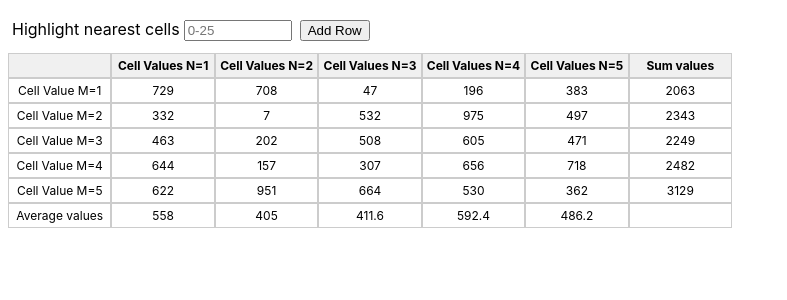
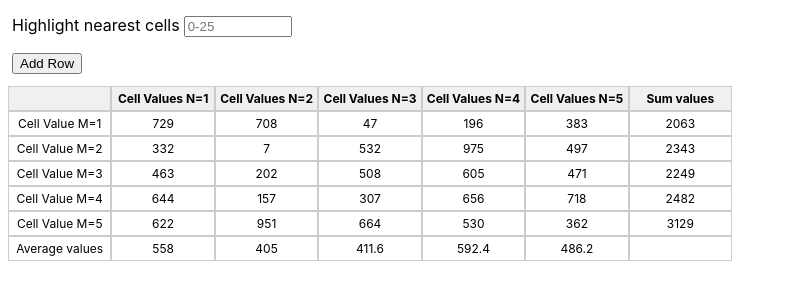
Before and after one commit to Yurii-Yanovitsky/Matrix-Table, a React (Create React App) app: page / in a window 1280 px wide. Both pictures are taken after typing "5", "5" into the empty fields and a click on the input "Create Matrix". Shown: the top 300 px of the page, without its empty margins (0-787 px from the left). Built offline with nearby package versions, Linux system fonts and the light colour scheme.

Commit message:
Update maxtrix header controlls css

```diff
--- a/src/App.css
+++ b/src/App.css
@@ -81,8 +81,8 @@
 
 .header-controlls {
   display: flex;
+  flex-direction: column;
   font-size: 16px;
-  align-items: center;
   padding: 4px;
   gap: 4px;
 }
```
